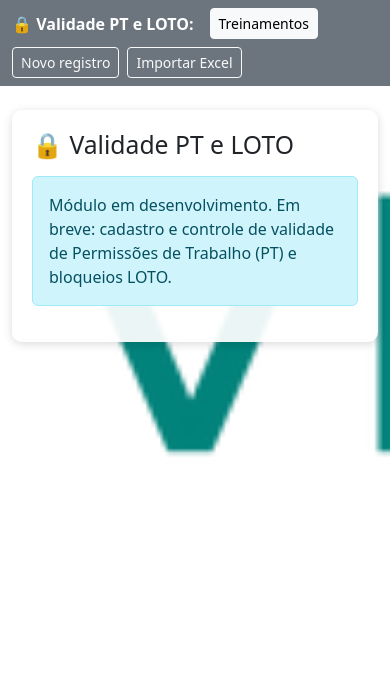
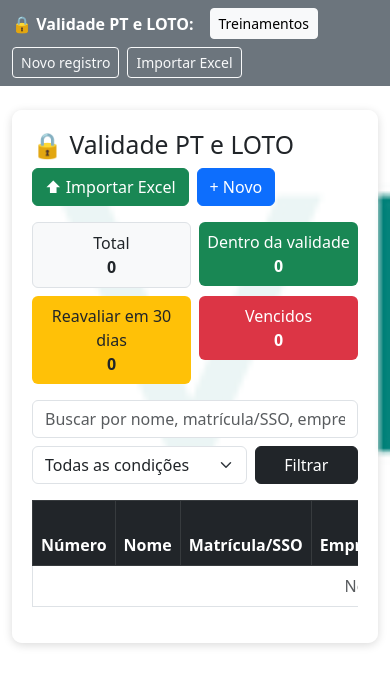
Before and after one commit to welingtonmoraes-design/sistema-nr-qrcode, a Flask app: page /pt-loto/ in a window 390 px wide. Shown: the part 98-784 px from the top of the page. Run offline with Flask 3, Linux system fonts and the light colour scheme; a user stored in the database is signed in; some libraries are stand-ins or nearby versions.

Commit message:
Update index.html

```diff
--- a/templates/pt_loto/index.html
+++ b/templates/pt_loto/index.html
@@ -1,8 +1,100 @@
 {% extends "base.html" %}
 {% block content %}
-<h2>🔒 Validade PT e LOTO</h2>
-<div class="alert alert-info mt-3">
-    Módulo em desenvolvimento. Em breve: cadastro e controle de validade de
-    Permissões de Trabalho (PT) e bloqueios LOTO.
+<div class="d-flex justify-content-between align-items-center mb-3 flex-wrap gap-2">
+    <h2 class="mb-0">🔒 Validade PT e LOTO</h2>
+    <div class="d-flex gap-2">
+        <a href="{{ url_for('pt_loto.importar') }}" class="btn btn-success">⬆ Importar Excel</a>
+        <a href="{{ url_for('pt_loto.novo') }}" class="btn btn-primary">+ Novo</a>
+    </div>
+</div>
+
+<!-- Resumo (clicável: filtra pela condição) -->
+<div class="row g-2 mb-3">
+    <div class="col-6 col-md-3">
+        <a class="text-decoration-none" href="{{ url_for('pt_loto.index', busca=busca) }}">
+            <div class="p-2 rounded bg-light border text-center text-dark">Total<br><strong>{{ total }}</strong></div>
+        </a>
+    </div>
+    <div class="col-6 col-md-3">
+        <a class="text-decoration-none" href="{{ url_for('pt_loto.index', busca=busca, condicao='VALIDO') }}">
+            <div class="p-2 rounded text-center text-white" style="background:#198754;">Dentro da validade<br><strong>{{ contagem.VALIDO }}</strong></div>
+        </a>
+    </div>
+    <div class="col-6 col-md-3">
+        <a class="text-decoration-none" href="{{ url_for('pt_loto.index', busca=busca, condicao='REAVALIAR') }}">
+            <div class="p-2 rounded text-center text-dark" style="background:#ffc107;">Reavaliar em 30 dias<br><strong>{{ contagem.REAVALIAR }}</strong></div>
+        </a>
+    </div>
+    <div class="col-6 col-md-3">
+        <a class="text-decoration-none" href="{{ url_for('pt_loto.index', busca=busca, condicao='VENCIDO') }}">
+            <div class="p-2 rounded text-center text-white" style="background:#dc3545;">Vencidos<br><strong>{{ contagem.VENCIDO }}</strong></div>
+        </a>
+    </div>
+</div>
+
+<form method="GET" class="row g-2 mb-3">
+    <div class="col-12 col-md-6">
+        <input type="text" name="busca" value="{{ busca }}" class="form-control"
+               placeholder="Buscar por nome, matrícula/SSO, empresa ou instrutor...">
+    </div>
+    <div class="col-8 col-md-4">
+        <select name="condicao" class="form-select">
+            <option value="">Todas as condições</option>
+            <option value="VALIDO" {{ 'selected' if filtro == 'VALIDO' }}>Dentro da validade</option>
+            <option value="REAVALIAR" {{ 'selected' if filtro == 'REAVALIAR' }}>Reavaliar em 30 dias</option>
+            <option value="VENCIDO" {{ 'selected' if filtro == 'VENCIDO' }}>Vencido</option>
+        </select>
+    </div>
+    <div class="col-4 col-md-2">
+        <button class="btn btn-dark w-100" type="submit">Filtrar</button>
+    </div>
+</form>
+
+<div class="table-responsive">
+<table class="table table-bordered align-middle">
+    <thead class="table-dark">
+        <tr>
+            <th>Número</th>
+            <th>Nome</th>
+            <th>Matrícula/SSO</th>
+            <th>Empresa</th>
+            <th>Data do Treinamento</th>
+            <th>Validade do Treinamento</th>
+            <th>Condição</th>
+            <th>Instrutor</th>
+            <th>Ações</th>
+        </tr>
+    </thead>
+    <tbody>
+    {% for i in itens %}
+        {% set cls = {'VALIDO': 'table-success', 'REAVALIAR': 'table-warning', 'VENCIDO': 'table-danger'}[i.codigo] %}
+        <tr class="{{ cls }}">
+            <td>{{ i.r.numero or '' }}</td>
+            <td>{{ i.r.nome }}</td>
+            <td>{{ i.r.matricula or '' }}</td>
+            <td>{{ i.r.empresa or '' }}</td>
+            <td>{{ i.r.data_treinamento.strftime('%d/%m/%Y') }}</td>
+            <td>{{ i.r.data_validade.strftime('%d/%m/%Y') }}</td>
+            <td>
+                <strong>{{ i.texto }}</strong><br>
+                <small>
+                    {% if i.dias < 0 %}venceu há {{ -i.dias }} dia(s)
+                    {% else %}faltam {{ i.dias }} dia(s){% endif %}
+                </small>
+            </td>
+            <td>{{ i.r.instrutor or '' }}</td>
+            <td class="text-nowrap">
+                <a href="{{ url_for('pt_loto.editar', id=i.r.id) }}" class="btn btn-sm btn-warning">Editar</a>
+                <form method="POST" action="{{ url_for('pt_loto.excluir', id=i.r.id) }}" style="display:inline;"
+                      onsubmit="return confirm('Confirma exclusão?');">
+                    <button type="submit" class="btn btn-sm btn-danger">Excluir</button>
+                </form>
+            </td>
+        </tr>
+    {% else %}
+        <tr><td colspan="9" class="text-center text-muted">Nenhum registro encontrado.</td></tr>
+    {% endfor %}
+    </tbody>
+</table>
 </div>
 {% endblock %}
```
